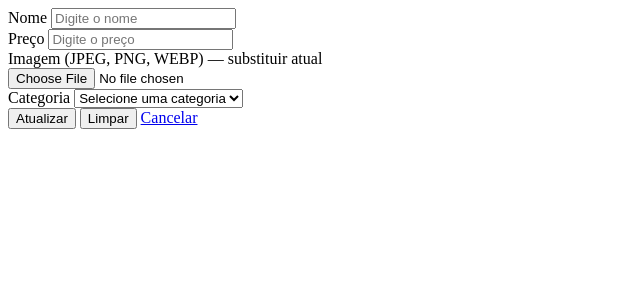
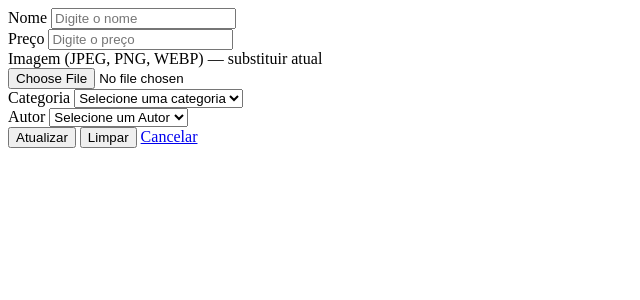
Before and after one commit to ItzEduhh/crud_eduardoS, a PHP site: template views/admin/products/edit.php in a window 1280 px wide. Shown: the top 300 px of the page, without its empty margins (0-640 px from the left). Run offline with PHP 8.4, Linux system fonts and the light colour scheme; the template is opened without the code that fills it: most values are stand-ins (such as "Sample title", 1, 10 or a date in 2020); data that the repository does not hold is empty.

Commit message:
associação dos produtos com autores

```diff
--- a/app/Models/Product.php
+++ b/app/Models/Product.php
@@ -8,15 +8,17 @@ class Product
     public string $name;
     public float $price;
     public int $category_id;
+    public int $autor_id;
     public ?string $image_path;
     public string $created_at;
 
-    public function __construct(?int $id, string $name, float $price, int $category_id, ?string $image_path = null, string $created_at = '')
+    public function __construct(?int $id, string $name, float $price, int $category_id, int $autor_id, ?string $image_path = null, string $created_at = '')
     {
         $this->id = $id;
         $this->name = $name;
         $this->price = $price;
         $this->category_id = $category_id;
+        $this->autor_id = $autor_id;
         $this->image_path = $image_path;
         $this->created_at = $created_at;
     }
--- a/app/Services/ProductService.php
+++ b/app/Services/ProductService.php
@@ -10,6 +10,7 @@ class ProductService {
         $name = trim($data['name'] ?? '');
         $price = $data['price'] ?? '';
         $category_id = $data['category_id'] ?? '';
+        $autor_id = $data['autor_id'] ?? '';
 
         if ($name === '') $errors['name'] = 'Nome é obrigatório';
         if (!is_numeric($price) || (float)$price <= 0) $errors['price'] = 'Preço deve ser numérico e maior que zero';
@@ -42,7 +43,8 @@ class ProductService {
         $name = trim($data['name'] ?? '');
         $price = (float)($data['price'] ?? 0);
         $category_id = (int)($data['category_id'] ?? 0);
+        $autor_id = (int)($data['autor_id'] ?? 0);
         $id = isset($data['id']) ? (int)$data['id'] : null;
-        return new Product($id, $name, $price, $category_id, $imagePath);
+        return new Product($id, $name, $price, $category_id, $autor_id, $imagePath);
     }
 }
--- a/views/admin/products/edit.php
+++ b/views/admin/products/edit.php
@@ -54,6 +54,25 @@
 
                 </div>
             </div>
+            <div class="row">
+                <div class="col-md-6 mb-3">
+                    <label for="autor_id" class="form-label">Autor</label>
+                    <select class="form-select" id="autor_id" name="autor_id"  required>
+                        <option value="">Selecione um Autor</option>
+                        <?php foreach ($autors as $autor): ?>
+                            <option value="<?= $autor['id'] ?>" <?= $this->e(($old['autor_id'] ?? $product['autor_id']) == $autor['id'] ? 'selected' : '') ?>>
+                                <?= $this->e($autor['name']) ?>
+                            </option>
+                        <?php endforeach; ?>
+                    </select>
+                    <?php if (!empty($errors['autor_id'])): ?>
+                        <div class="error"><?= $this->e($errors['autor_id']) ?></div>
+                    <?php endif; ?>
+                </div>
+                <div class="col-md-6 mb-3">
+
+                </div>
+            </div>
             <div class="d-flex gap-3">
                 <button type="submit" class="btn btn-primary">
                     <i class="bi bi-check-lg"></i> Atualizar
--- a/views/admin/products/index.php
+++ b/views/admin/products/index.php
@@ -17,6 +17,7 @@
                     <th>Imagem</th>
                     <th>Nome</th>
                     <th>Categoria</th>
+                    <th>Autor</th>
                     <th>Preço</th>
                     <th>Criado em</th>
                     <th>Ações</th>
@@ -36,6 +37,7 @@
                         </td>
                         <td><?= $this->e($product['name']) ?></td>
                         <td><?= $this->e($product['category_id']) ?></td>
+                        <td><?= $this->e($product['autor_id']) ?></td>
                         <td>R$ <?= number_format((float)$product['price'], 2, ',', '.') ?></td>
                         <td><?= $this->e($product['created_at'] ?? '') ?></td>
                         <td>
```
Also changed, not shown: app/Controllers/Admin/ProductController.php (+9 -1 lines), app/Repositories/ProductRepository.php (+10 -4 lines), views/admin/products/create.php (+19 -0 lines), README.md, db/migrations/20251020000104_create_products_table.php.
